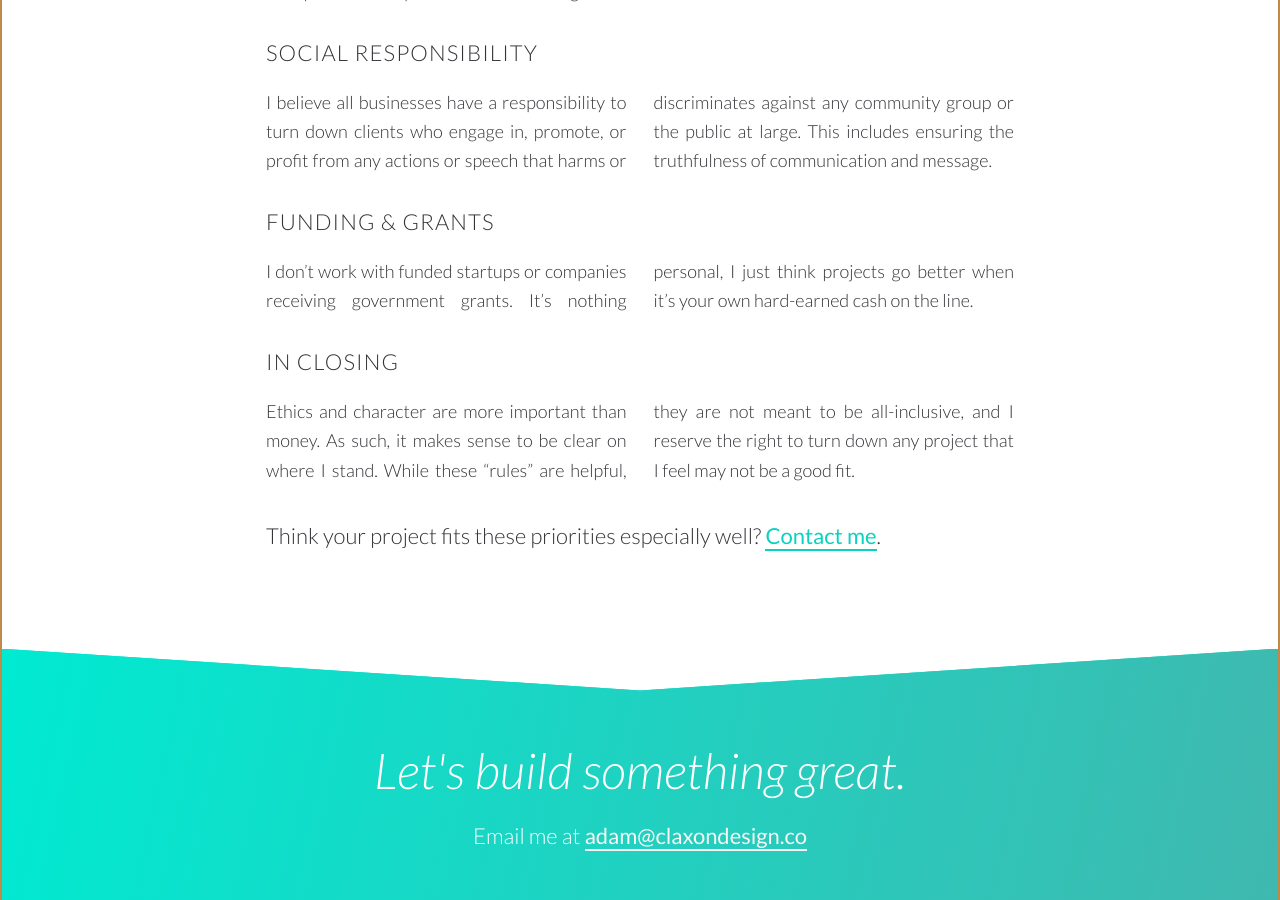
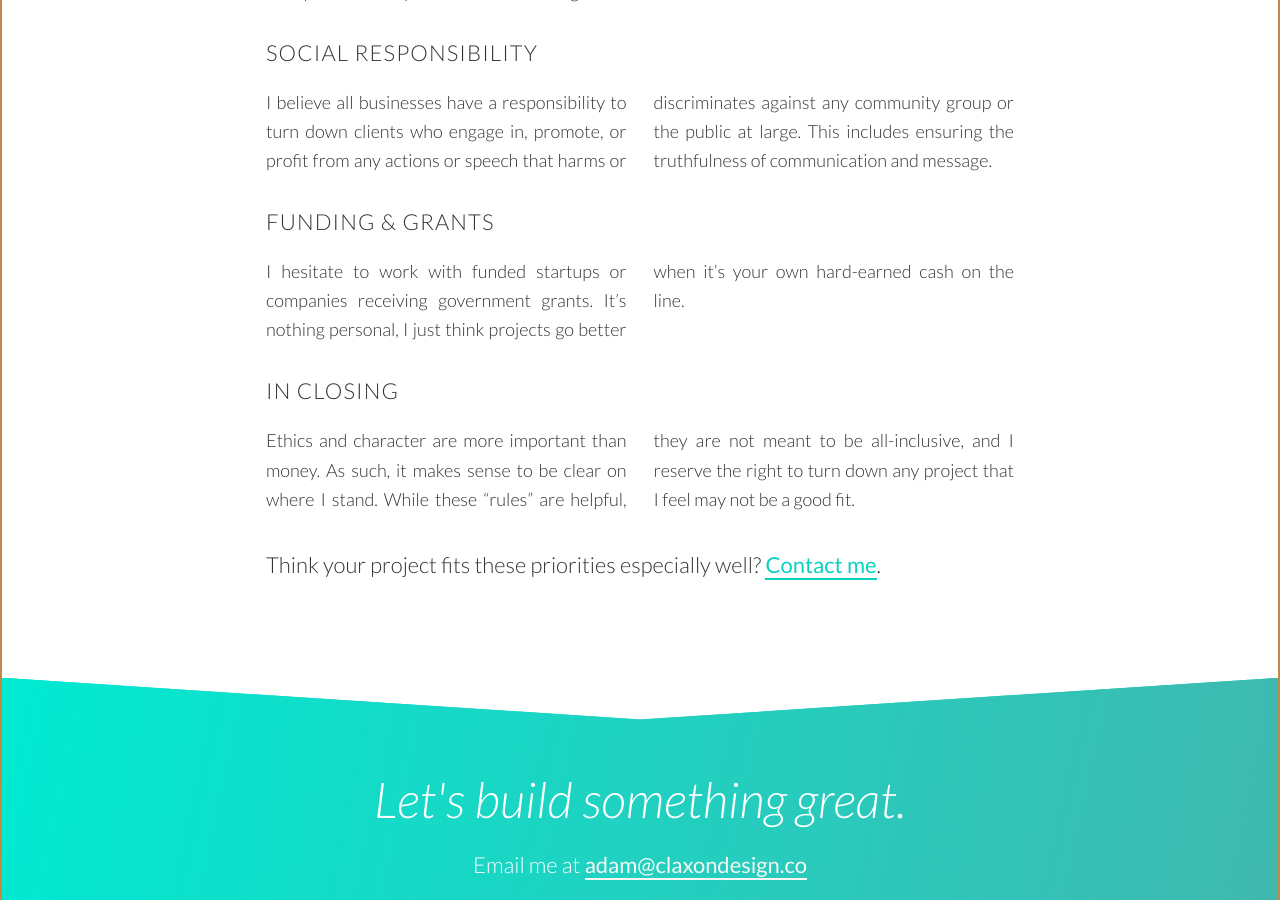
Before and after one commit to claxondesignco/claxondesignco.github.io, a Jekyll site: the page built from index.html, in a window 1280 px wide and 900 px high, scrolled down 1256 px. Built offline with Jekyll 4.4.1, drawn with Linux system fonts in a browser that asks for light colours.

Commit message:
Slight rewording on Funding & Grants section of Ethics.

```diff
--- a/_includes/content/ethics-content.md
+++ b/_includes/content/ethics-content.md
@@ -8,7 +8,7 @@ I believe all businesses have a responsibility to turn down clients who engage i
 
 ### Funding & Grants
 
-I don't work with funded startups or companies receiving government grants. It's nothing personal, I just think projects go better when it's your own hard-earned cash on the line.
+I hesitate to work with funded startups or companies receiving government grants. It's nothing personal, I just think projects go better when it's your own hard-earned cash on the line.
 
 ### In Closing
 
```
